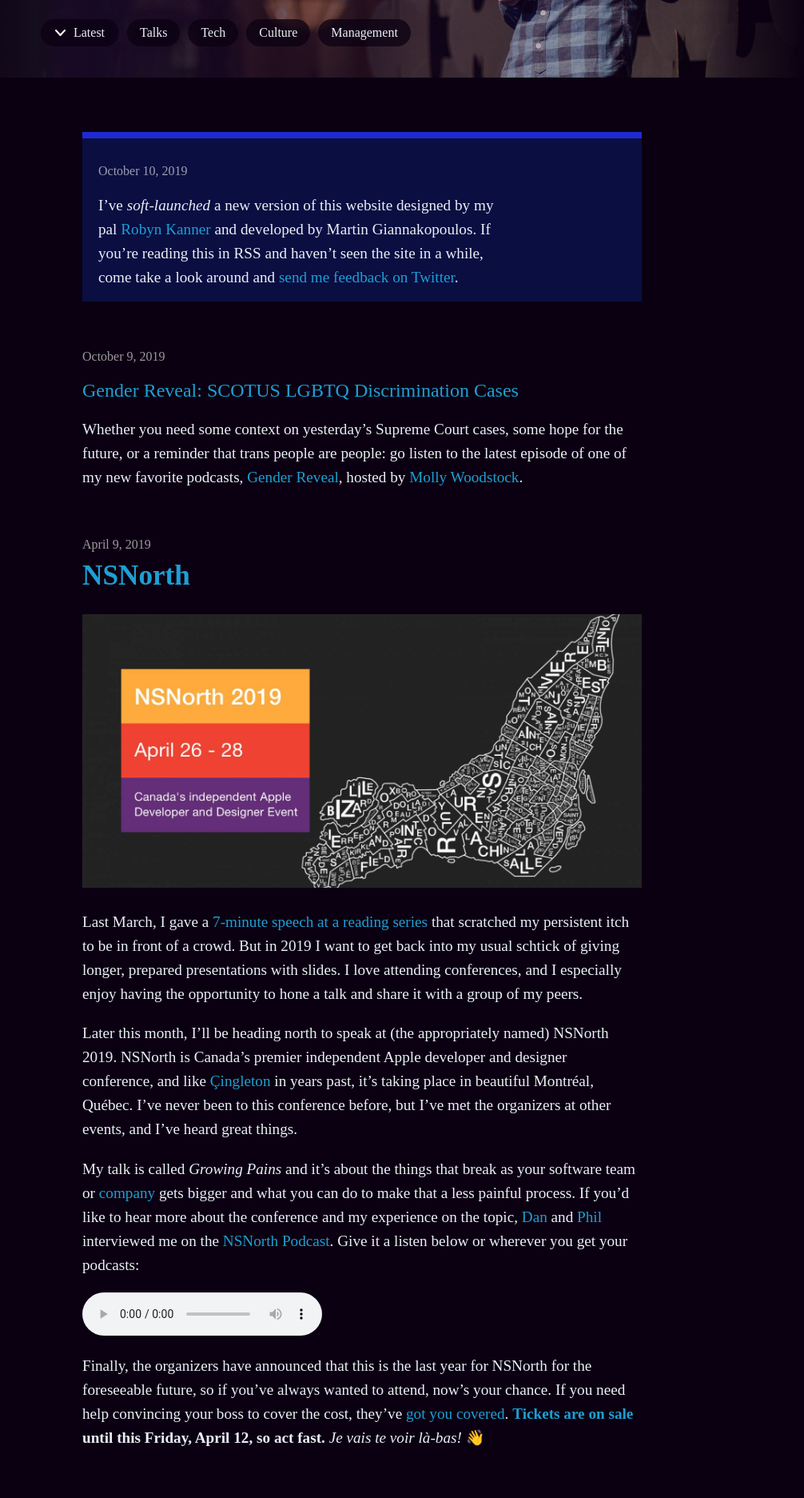
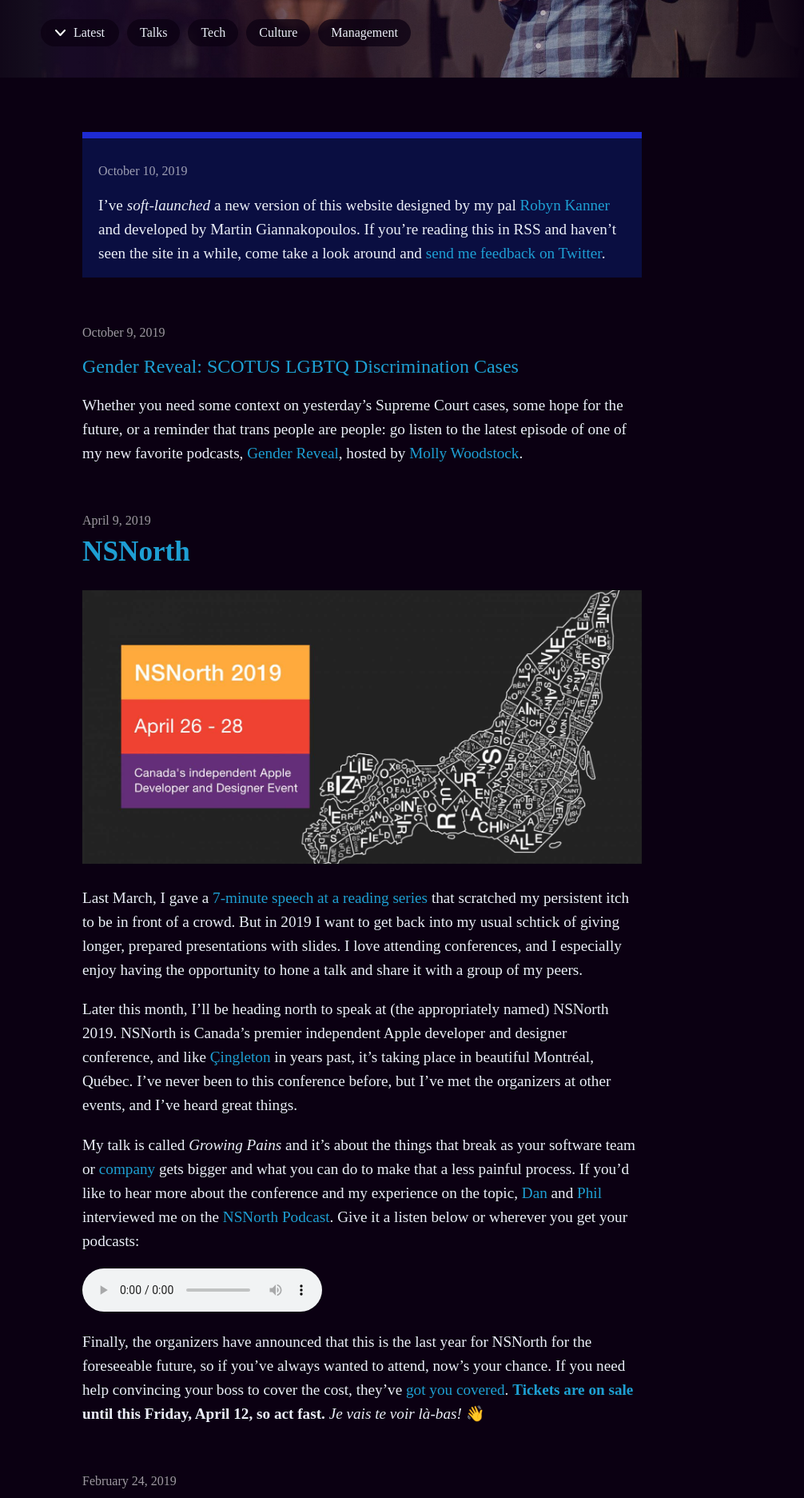
Before and after one commit to mbbischoff/website, a Jekyll site: the page built from index.html, in a window 1280 px wide. Shown: the part 420-2293 px from the top of the page at 80% size, without its empty margins (187-1193 px from the left). Built offline with Jekyll 4.4.1, drawn with Linux system fonts in a browser that asks for light colours; some web fonts are replaced; the list of posts is cut into pages by our own code.

Commit message:
Update _posts.scss

```diff
--- a/_sass/_posts.scss
+++ b/_sass/_posts.scss
@@ -22,7 +22,7 @@
   }
 
   p {
-    max-width: 500px;
+    /* TODO: max-width: 500px; */
     margin-bottom: 0px;
   }
 }
```
